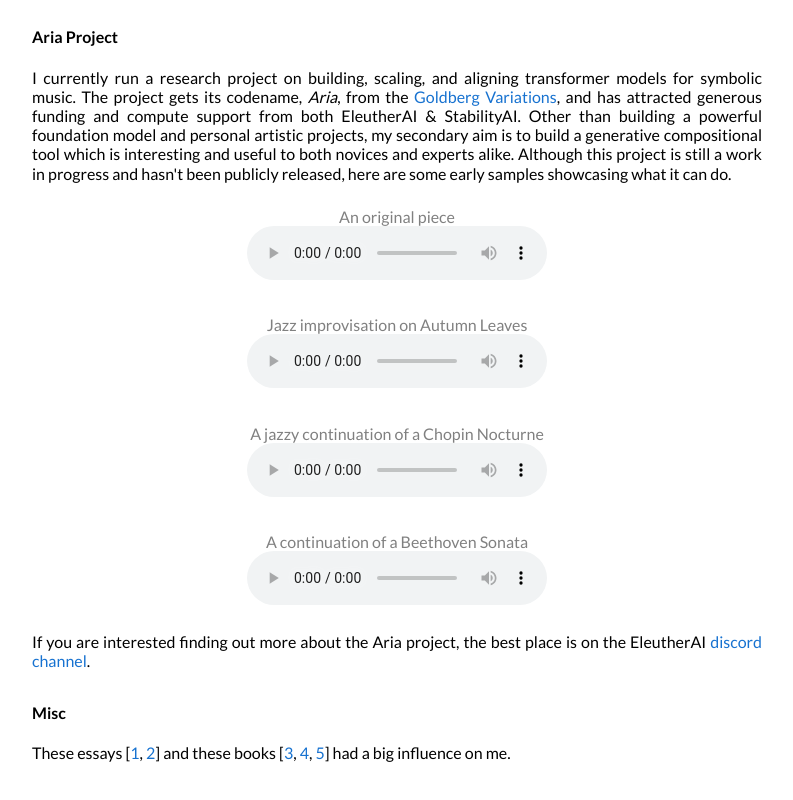
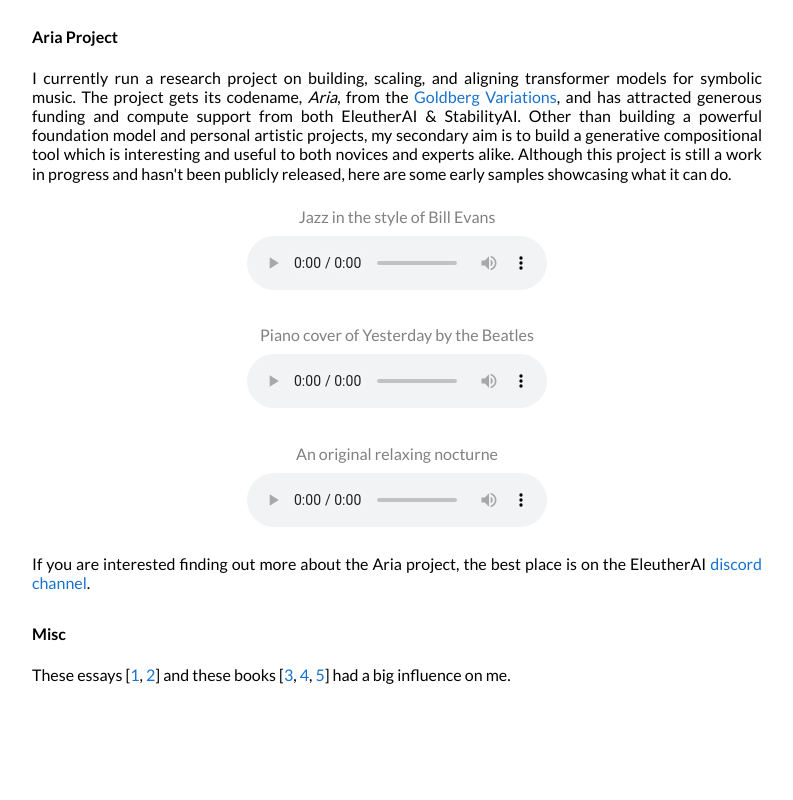
Before and after one commit to loubbrad/website, a plain HTML site: page index.html in a window 1280 px wide. Shown: the part 656-1456 px from the top of the page, without its empty margins (243-1036 px from the left). After the commit the page ends 1380 px from the top, so only its background shows below. Drawn offline with Linux system fonts and the light colour scheme.

Commit message:
update samples

```diff
--- a/index.html
+++ b/index.html
@@ -39,6 +39,7 @@
             }
             figcaption {
                 color: grey;
+                margin-bottom: 10px; /* Add space after the subtitle */
             }
             .email-reverse {
                 unicode-bidi: bidi-override;
@@ -100,27 +101,21 @@
             <div>
               <figure style="text-align:center;display:inline-block">
                <figcaption>
-               An original piece
+                Jazz in the style of Bill Evans
                </figcaption>
-               <audio controls=""><source src="assets/aria-mp3/smooth.mp3" type="audio/mpeg" /></audio>
+               <audio controls=""><source src="assets/aria-mp3/evans.mp3" type="audio/mpeg" /></audio>
               </figure>
               <figure style="text-align:center;display:inline-block">
                <figcaption>
-                Jazz improvisation on Autumn Leaves
+                Piano cover of Yesterday by the Beatles
                </figcaption>
-               <audio controls=""><source src="assets/aria-mp3/mozart_sonata.mp3" type="audio/mpeg" /></audio>
+               <audio controls=""><source src="assets/aria-mp3/yesterday.mp3" type="audio/mpeg" /></audio>
               </figure>
               <figure style="text-align:center;display:inline-block">
                <figcaption>
-               A jazzy continuation of a Chopin Nocturne
+                An original relaxing nocturne
                </figcaption>
-               <audio controls=""><source src="assets/aria-mp3/chopin_jazz.mp3" type="audio/mpeg" /></audio>
-              </figure>
-              <figure style="text-align:center;display:inline-block">
-               <figcaption>
-               A continuation of a Beethoven Sonata
-               </figcaption>
-               <audio controls=""><source src="assets/aria-mp3/beeth.mp3" type="audio/mpeg" /></audio>
+               <audio controls=""><source src="assets/aria-mp3/nocturne.mp3" type="audio/mpeg" /></audio>
               </figure>
             </div>
 
```
Also changed, not shown: 6 other files.
